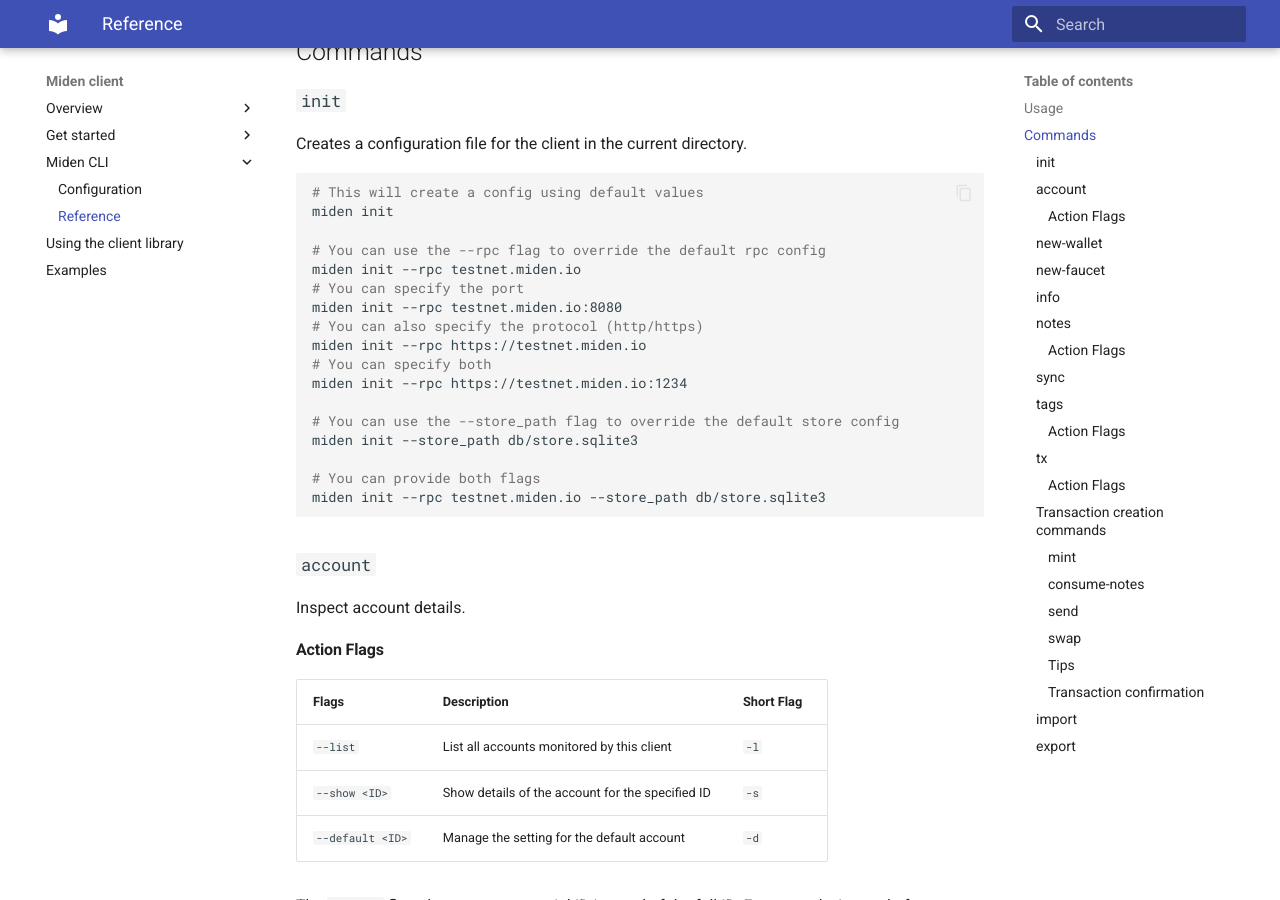
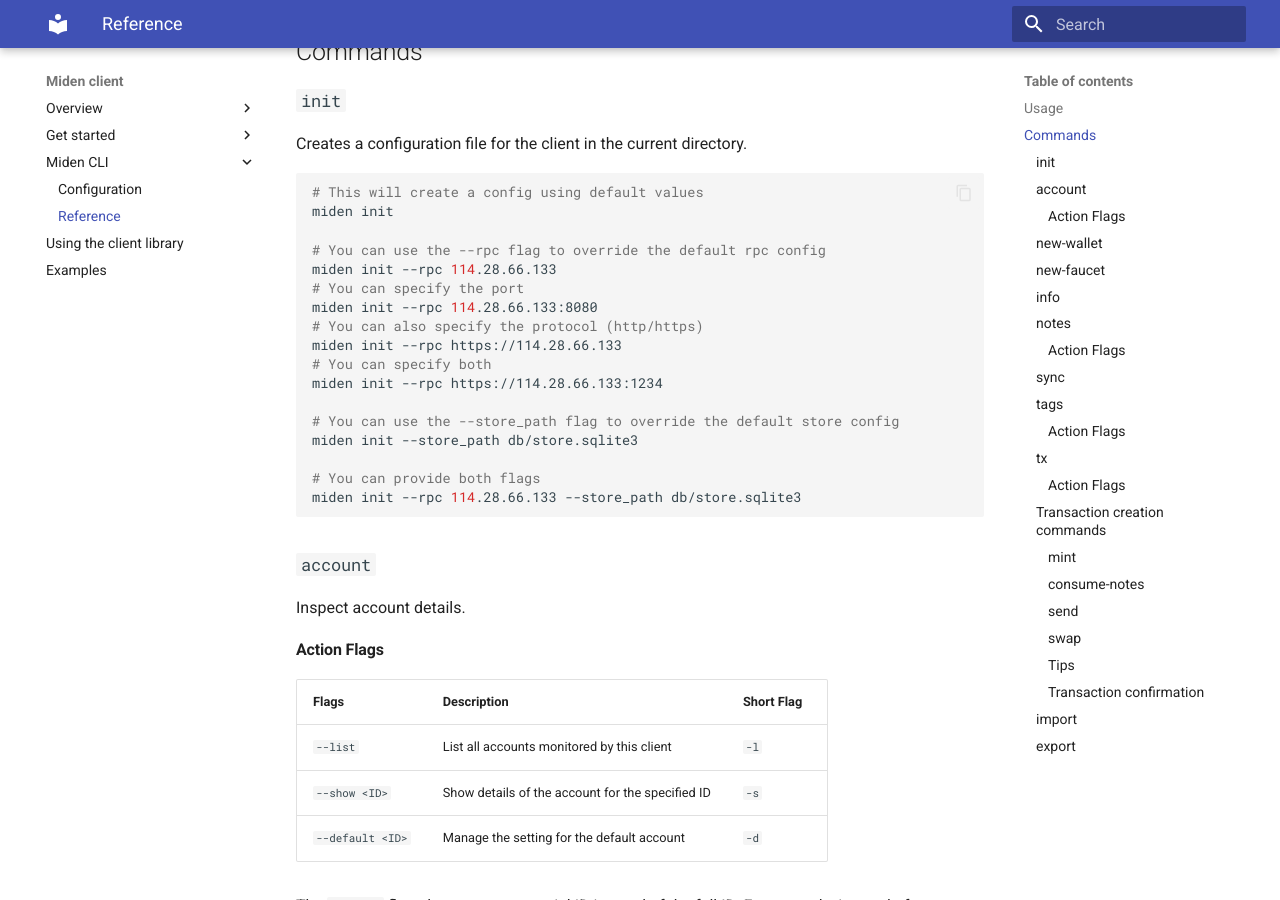
Before and after one commit to 0xPolygonMiden/miden-client, an MkDocs documentation site: the page built from docs/cli-reference.md, in a window 1280 px wide and 900 px high, scrolled down 652 px. Built offline with MkDocs 1.6.1 and Material for MkDocs 9.7.7, drawn with Linux system fonts in a browser that asks for light colours.

Commit message:
Replace testnet endpoint with random ip

````diff
--- a/docs/cli-reference.md
+++ b/docs/cli-reference.md
@@ -34,19 +34,19 @@ Creates a configuration file for the client in the current directory.
 miden init
 
 # You can use the --rpc flag to override the default rpc config
-miden init --rpc testnet.miden.io
+miden init --rpc 114.28.66.133
 # You can specify the port
-miden init --rpc testnet.miden.io:8080
+miden init --rpc 114.28.66.133:8080
 # You can also specify the protocol (http/https)
-miden init --rpc https://testnet.miden.io
+miden init --rpc https://114.28.66.133
 # You can specify both
-miden init --rpc https://testnet.miden.io:1234
+miden init --rpc https://114.28.66.133:1234
 
 # You can use the --store_path flag to override the default store config
 miden init --store_path db/store.sqlite3
 
 # You can provide both flags
-miden init --rpc testnet.miden.io --store_path db/store.sqlite3
+miden init --rpc 114.28.66.133 --store_path db/store.sqlite3
 ```
 
 ### `account`
````
